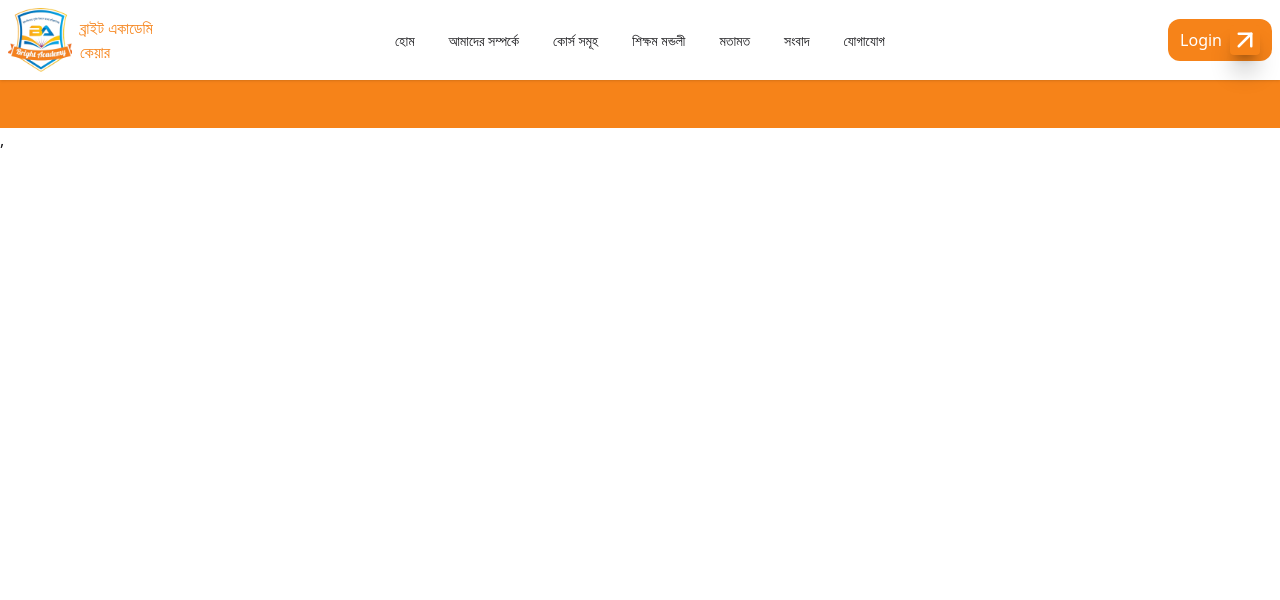
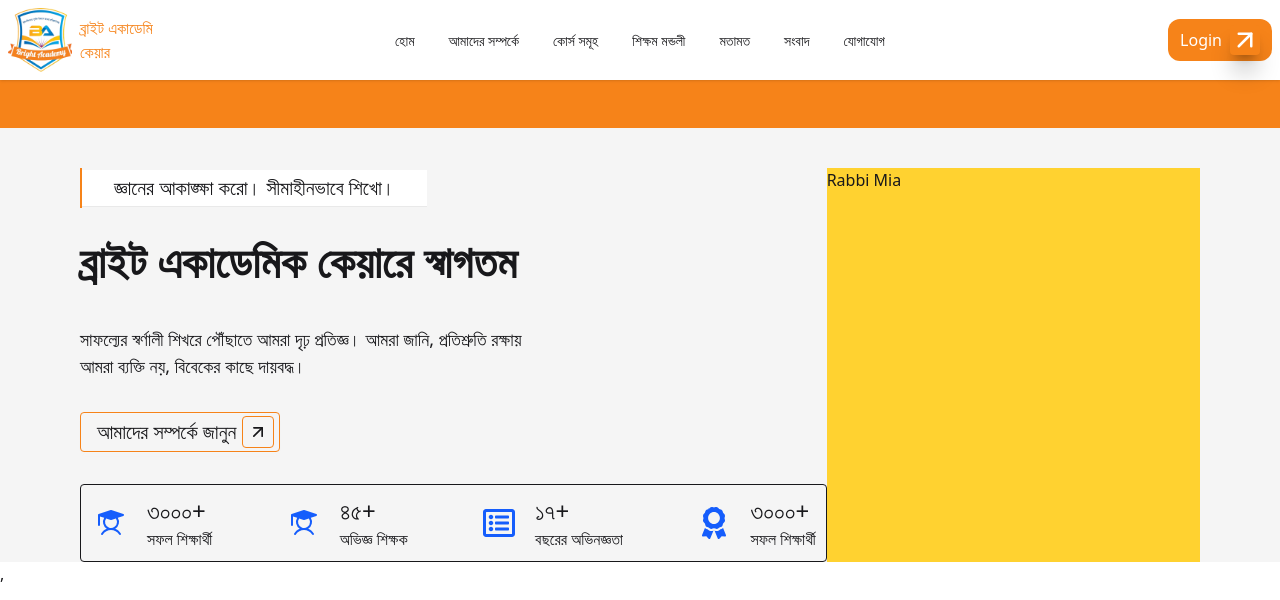
Before and after one commit to coders-rabbi/Bright_Academic_Care, a React (Vite) app: page / in a window 1280 px wide. Shown: the top 600 px of the page. Built offline with nearby package versions, Linux system fonts and the light colour scheme.

Commit message:
hero Section 1/2 done

```diff
--- /dev/null
+++ b/src/Pages/Home/HeroSection.jsx
@@ -0,0 +1,63 @@
+import React from 'react';
+import { FaAward, FaRegListAlt } from 'react-icons/fa';
+import { FcManager } from 'react-icons/fc';
+import { FiArrowUpRight } from 'react-icons/fi';
+import { PiStudentFill } from 'react-icons/pi';
+import { Link } from 'react-router';
+
+const HeroSection = () => {
+    return (
+        <div className='grid grid-cols-3 bg-[#F5F5F5] px-20 pt-10'>
+            <div className='col-span-2 '>
+                <div className='flex items-center h-10 border-l-[#F68319] border-l-2 mb-5'>
+                    <p className='text-xl bg-white shadow-2xs inline-block px-8 p-1 '>জ্ঞানের আকাঙ্ক্ষা করো। সীমাহীনভাবে শিখো।</p>
+                </div>
+                <h2 className='text-[44px] font-semibold'>ব্রাইট একাডেমিক কেয়ারে স্বাগতম</h2>
+                <p className='text-[18px] mt-8'>সাফল্যের স্বর্ণালী শিখরে পৌঁছাতে আমরা দৃঢ় প্রতিজ্ঞ। আমরা জানি, প্রতিশ্রুতি রক্ষায় <br /> আমরা ব্যক্তি নয়, বিবেকের কাছে দায়বদ্ধ।</p>
+
+                <div className='mt-8 mb-8'>
+                    <button className='btn flex items-center text-xl font-normal border border-[#F68319] bg-transparent pr-[5px]'>
+                        <p>আমাদের সম্পর্কে জানুন</p>
+                        <div className='border border-[#F68319] p-[5px] rounded'>
+                            <FiArrowUpRight></FiArrowUpRight>
+                        </div>
+                    </button>
+                </div>
+
+                <div className='flex justify-between items-center border rounded p-[10px]'>
+                    <div className='flex justify-center items-center gap-4'>
+                        <PiStudentFill className='h-8 w-10 text-blue-600' />
+                        <div>
+                            <p className='text-2xl'>৩০০০+</p>
+                            <p className='text-[16px]'>সফল শিক্ষার্থী</p>
+                        </div>
+                    </div>
+                    <div className='flex justify-center items-center gap-4'>
+                        <PiStudentFill className='h-8 w-10 text-blue-600' />
+                        <div>
+                            <p className='text-2xl'>৪৫+</p>
+                            <p className='text-[16px]'>অভিজ্ঞ শিক্ষক</p>
+                        </div>
+                    </div>
+                    <div className='flex justify-center items-center gap-4'>
+                        <FaRegListAlt className='h-8 w-10 text-blue-600' />
+                        <div>
+                            <p className='text-2xl'>১৭+</p>
+                            <p className='text-[16px]'>বছরের অভিনজ্ঞতা</p>
+                        </div>
+                    </div>
+                    <div className='flex justify-center items-center gap-4'>
+                        <FaAward className='h-8 w-10 text-blue-600' />
+                        <div>
+                            <p className='text-2xl'>৩০০০+</p>
+                            <p className='text-[16px]'>সফল শিক্ষার্থী</p>
+                        </div>
+                    </div>
+                </div>
+            </div>
+            <div className='grid-cols-1 bg-amber-300'>Rabbi Mia</div>
+        </div>
+    );
+};
+
+export default HeroSection;
--- a/src/Pages/Home/Home.jsx
+++ b/src/Pages/Home/Home.jsx
@@ -1,14 +1,21 @@
 import { IoIosCall } from "react-icons/io";
+import HeroSection from "./HeroSection";
+<style>
+    @import url('https://fonts.googleapis.com/css2?family=Poppins:ital,wght@0,100;0,200;0,300;0,400;0,500;0,600;0,700;0,800;0,900;1,100;1,200;1,300;1,400;1,500;1,600;1,700;1,800;1,900&display=swap');
+</style>
 
 const Home = () => {
     return (
+        <>
         <div className="bg-[#F68319] h-12 flex items-center">
             <marquee behavior="" direction="">
-                <div className="flex justify-center items-center gap-3 text-white text-[20px]">
+                <div className="flex justify-center items-center gap-3 text-white text-[20px] ">
                     নতুন ব্যাচ শুরু হচ্ছে। ভর্তি চলছে। সিমিত আসন। <IoIosCall />কল করুন: ০১৭১৬৬১১২০৮
                 </div>
             </marquee>
         </div>
+        <HeroSection></HeroSection>
+        </>
     );
 };
 
```
